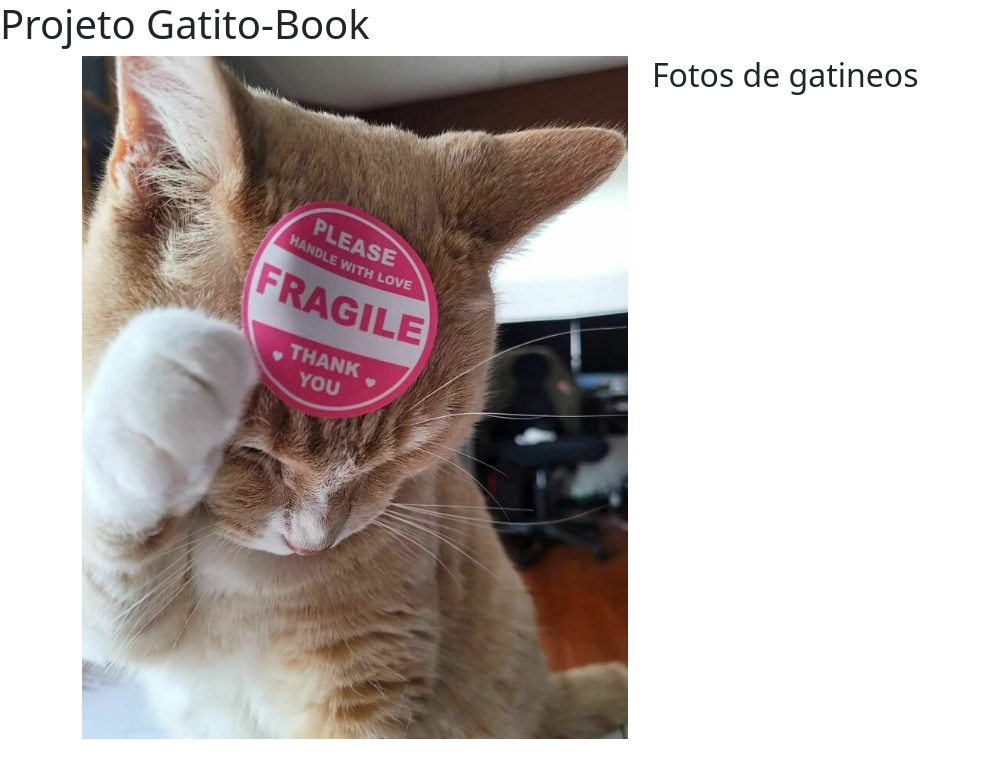
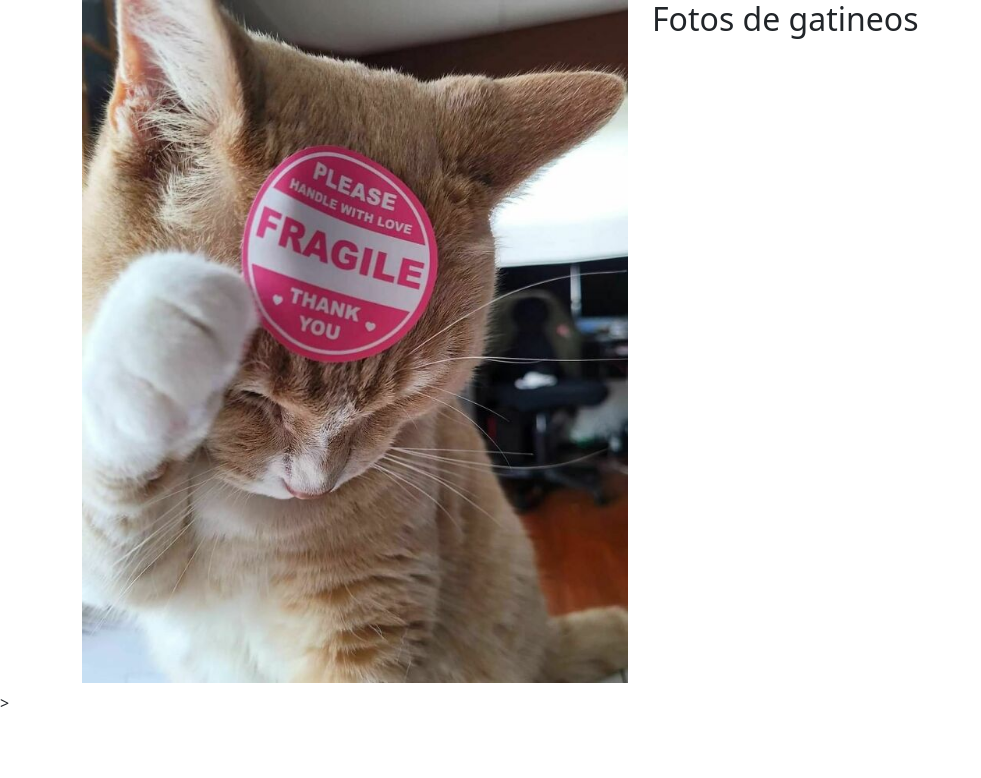
Before and after one commit to Jeff-Christian/Gatito-book, an Angular app: page / in a window 1280 px wide. Shown: the top 778 px of the page, without its empty margins (0-981 px from the left). Built offline with nearby package versions, Linux system fonts and the light colour scheme.

Commit message:
organização das importações desse component pra utilização

```diff
--- a/src/app/app.component.html
+++ b/src/app/app.component.html
@@ -1,2 +1 @@
-<h1>Projeto Gatito-Book</h1>
-<app-home></app-home>
+<app-home></app-home>>
```
Also changed, not shown: src/app/app.module.ts (+4 -5 lines), src/app/home/home.module.ts (+8 -3 lines), src/app/home/home/home.component.css (added), src/app/home/home/home.component.html (renamed from src/app/components/home/home.component.html), src/app/home/home/home.component.ts (renamed from src/app/components/home/home.component.ts), 1 other file (tests, documents, lock files or other folders).
